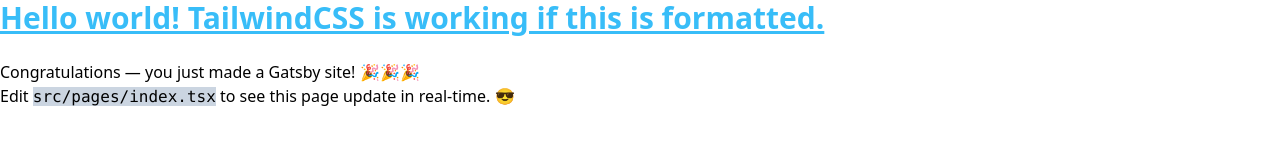
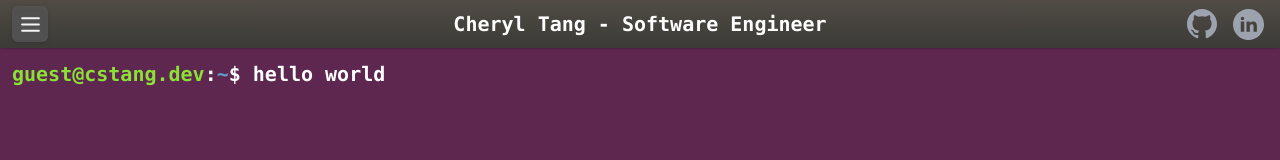
Before and after one commit to Kokuyo3/portfolio, a Gatsby site: page / in a window 1280 px wide. Built offline with nearby package versions, Linux system fonts and the light colour scheme; Gatsby itself is replaced by a stand-in of ours.

Commit message:
Create Layout component and construct a basic index page

```diff
--- /dev/null
+++ b/src/components/composites/Layout.tsx
@@ -0,0 +1,19 @@
+import React, { ReactNode } from 'react';
+import Header from './Header';
+
+interface Props {
+  children?: ReactNode;
+}
+
+const Layout = ({ children }: Props) => {
+  return (
+    <>
+      <div className="font-mono">
+        <Header />
+        <main className="bg-term-aubergine min-h-screen p-3">{children}</main>
+      </div>
+    </>
+  );
+};
+
+export default Layout;
--- a/src/pages/index.tsx
+++ b/src/pages/index.tsx
@@ -1,20 +1,13 @@
 import * as React from 'react';
 import type { HeadFC } from 'gatsby';
+import Hero from '../components/composites/Hero';
+import Layout from '../components/composites/Layout';
 
 const IndexPage = () => {
   return (
-    <main>
-      <h1 className='text-3xl text-sky-400 font-bold underline'>
-        Hello world! TailwindCSS is working if this is formatted.
-      </h1>
-      <br />
-      <p>
-        <span>Congratulations — you just made a Gatsby site! 🎉🎉🎉</span>
-        <br />
-        Edit <code className='bg-slate-300'>src/pages/index.tsx</code> to see this page
-        update in real-time. 😎
-      </p>
-    </main>
+    <Layout>
+      <Hero />
+    </Layout>
   );
 };
 
```
